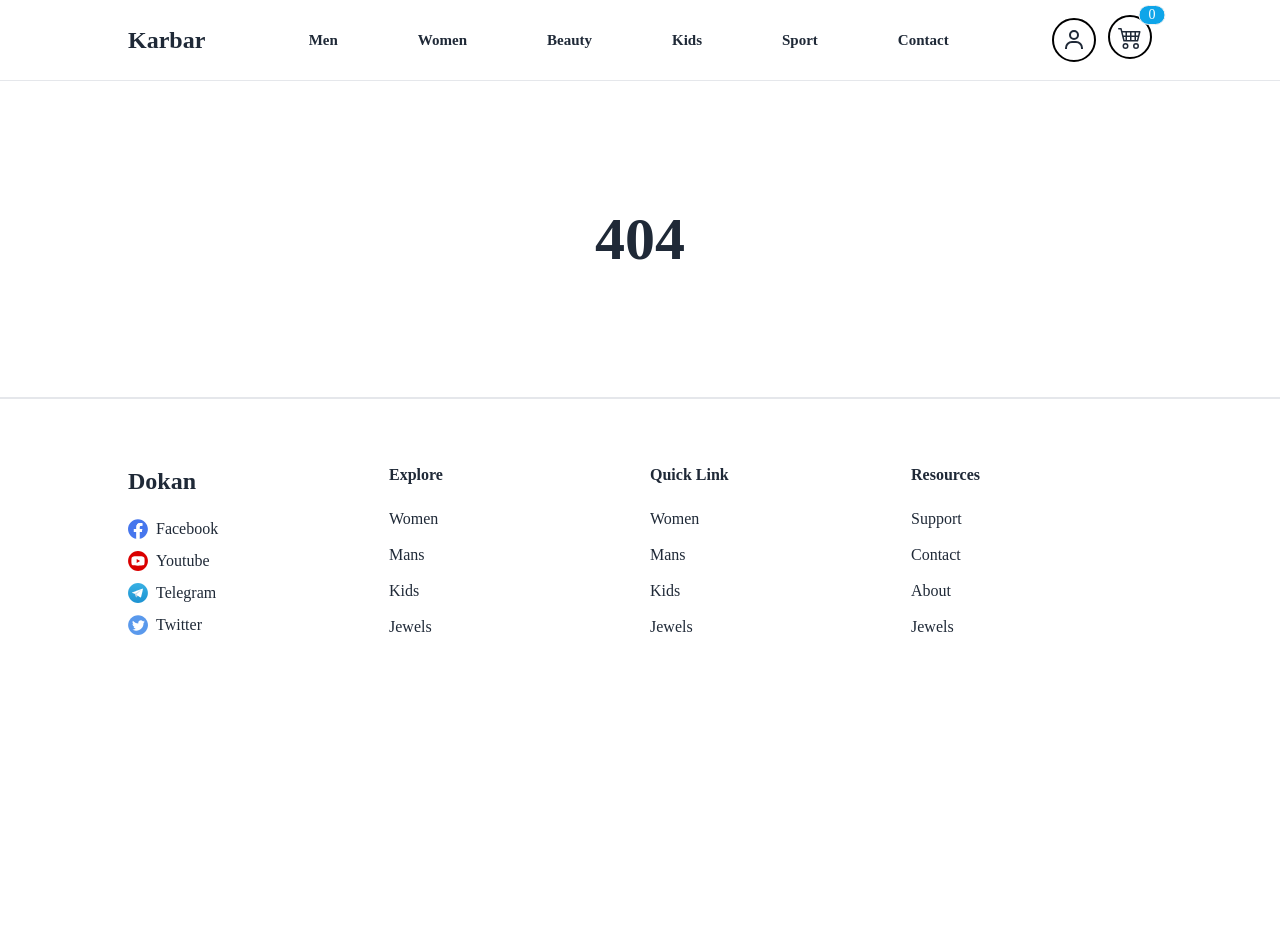
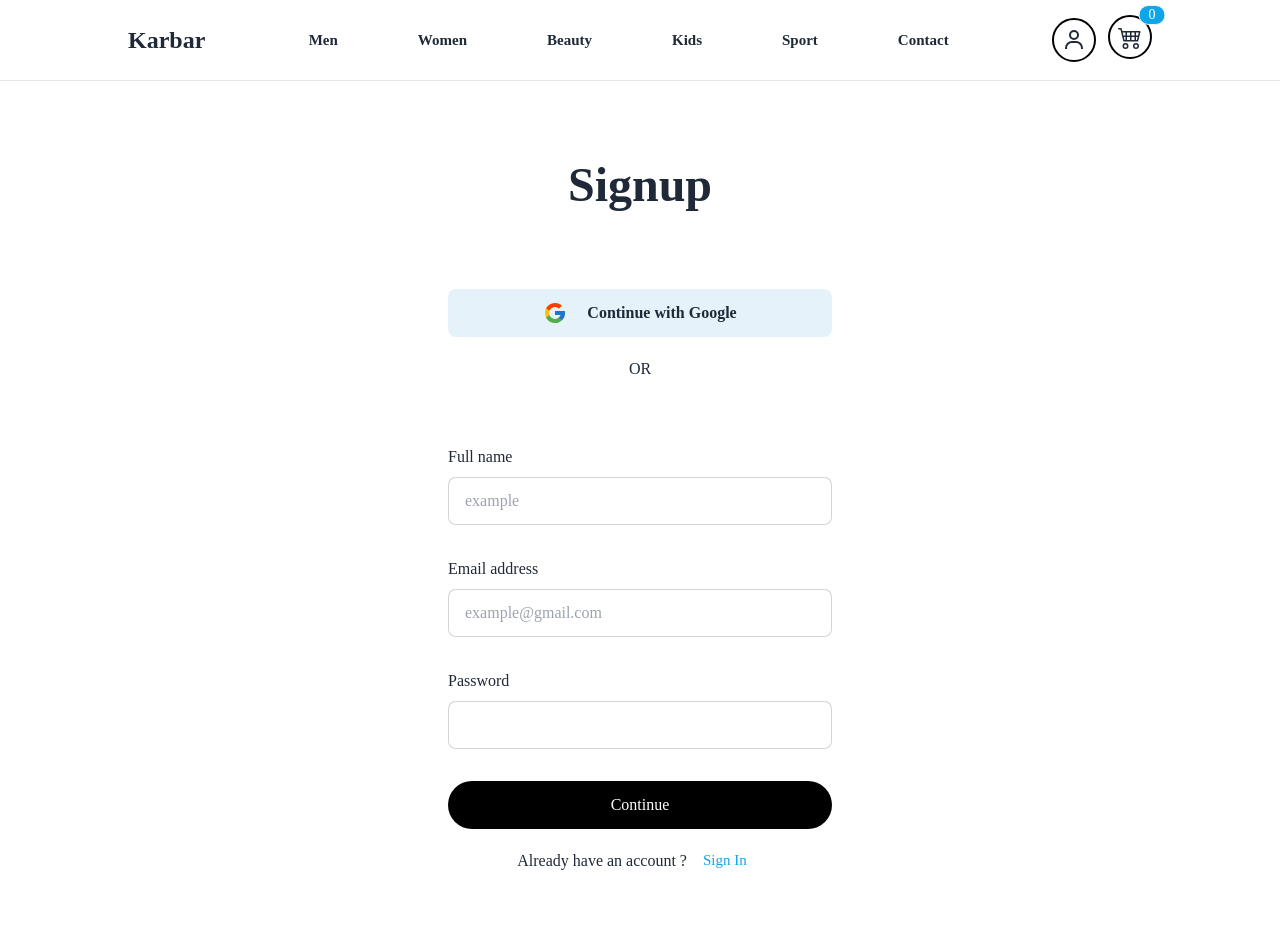
Before and after one commit to RHsanto/karbar-client, a React (Create React App) app: page /signup in a window 1280 px wide. Before the commit this address had no page. Shown: the top 952 px of the page. Before the commit the page ends 800 px from the top, so only its background shows below. Built offline with nearby package versions, Linux system fonts and the light colour scheme.

Commit message:
Complite Signup & Login page

```diff
--- /dev/null
+++ b/src/components/Home/Authentication/Login.js
@@ -0,0 +1,41 @@
+import React from "react";
+import { FcGoogle } from "react-icons/fc";
+import { Link } from "react-router-dom";
+
+const Login = () => {
+  return (
+    <div className="container mx-auto lg:px-32 py-20 ">
+      <h2 className="text-center">Login </h2>
+      <div className="mt-20 w-96 mx-auto">
+        <button className="flex justify-center items-center gap-5 bg-[#e6f2fa] p-3 rounded-lg w-full font-bold mb-5">
+          {" "}
+          <FcGoogle className="text-2xl " /> Continue with Google
+        </button>
+        <div className="text-center">OR</div>
+        <div className="mt-16 ">
+          <div className="mb-8">
+            <label htmlFor="Email">Email address </label>
+            <input
+              type="email"
+              placeholder="example@gmail.com"
+              className="input input-bordered w-full mt-2"
+            />
+          </div>
+          <div className="mb-8">
+            <label htmlFor="Password">Password </label>
+            <input type="text" className="input input-bordered w-full mt-2" />
+          </div>
+          <button className="bg-black text-white w-full p-3 rounded-full mb-5">Continue</button>
+          <div className="flex justify-center">
+            <span>New user ?</span>
+            <Link to="/signup" className="text-blue">
+              Create an account
+            </Link>
+          </div>
+        </div>
+      </div>
+    </div>
+  );
+};
+
+export default Login;
--- /dev/null
+++ b/src/components/Home/Authentication/SignUp.js
@@ -0,0 +1,45 @@
+import React from "react";
+import { FcGoogle } from "react-icons/fc";
+import { Link } from "react-router-dom";
+
+const SignUp = () => {
+  return (
+    <div className="container mx-auto lg:px-32 py-20 ">
+      <h2 className="text-center">Signup </h2>
+      <div className="mt-20 w-96 mx-auto">
+        <button className="flex justify-center items-center gap-5 bg-[#e6f2fa] p-3 rounded-lg w-full font-bold mb-5">
+          {" "}
+          <FcGoogle className="text-2xl " /> Continue with Google
+        </button>
+        <div className="text-center">OR</div>
+        <div className="mt-16 ">
+          <div className="mb-8">
+            <label htmlFor="name">Full name </label>
+            <input type="text" placeholder="example" className="input input-bordered w-full mt-2" />
+          </div>
+          <div className="mb-8">
+            <label htmlFor="Email">Email address </label>
+            <input
+              type="email"
+              placeholder="example@gmail.com"
+              className="input input-bordered w-full mt-2"
+            />
+          </div>
+          <div className="mb-8">
+            <label htmlFor="Password">Password </label>
+            <input type="text" className="input input-bordered w-full mt-2" />
+          </div>
+          <button className="bg-black text-white w-full p-3 rounded-full mb-5">Continue</button>
+          <div className="flex justify-center">
+            <span>Already have an account ?</span>
+            <Link to="/login" className="text-blue">
+              Sign In
+            </Link>
+          </div>
+        </div>
+      </div>
+    </div>
+  );
+};
+
+export default SignUp;
--- a/src/components/Home/Exploring/Explore.js
+++ b/src/components/Home/Exploring/Explore.js
@@ -105,13 +105,6 @@ const Explore = () => {
         >
           <BiDumbbell /> <small>Sports</small>
         </button>
-        <button
-          onClick={handleBeauty}
-          className={`${select === "Beauty" && "bg-black text-white"}
-           rounded-full py-1 px-5 flex items-center gap-1`}
-        >
-          <AiOutlineCrown /> <small>Beauty</small>
-        </button>
       </div>
       {/* selector items */}
       {select === "Women" && <Women />}
--- a/src/components/Home/HomePage.js
+++ b/src/components/Home/HomePage.js
@@ -12,7 +12,7 @@ import AllItems from "./Ternding/AllItems";
 const HomePage = () => {
   return (
     <div>
-      {/* <HeroSection /> */}
+      <HeroSection />
       <Discover />
       <NewArrivals />
       <AllStep />
--- a/src/components/Home/Money/Money.js
+++ b/src/components/Home/Money/Money.js
@@ -3,7 +3,7 @@ import money from "../../../images/money.png";
 const Money = () => {
   return (
     <div className=" container mx-auto lg:px-32 ">
-      <div className="lg:flex gap-10 items-center border-t-2 lg:pt-32 p-10">
+      <div className="lg:flex gap-10 items-center border-t-2 lg:py-32 p-10">
         <div>
           <h1 className="lg:leading-[80px] pb-10">Earn free money with Dokan</h1>
           <span>With Dokan you will get freeship & savings combo...</span>
--- a/src/components/common/HeroSection.js
+++ b/src/components/common/HeroSection.js
@@ -1,7 +1,29 @@
 import React from "react";
-
+import { BsSearch } from "react-icons/bs";
+import HI from "../../images/hi.png";
 const HeroSection = () => {
-  return <div></div>;
+  return (
+    <div
+      className="container mx-auto lg:px-32  bg-[#FEE2E2]
+     rounded-lg mb-20"
+    >
+      <div className="lg:grid grid-cols-2 items-center gap-10 lg:p-0 p-10">
+        <div>
+          <h5>In this season, find the best 🔥</h5>
+          <h1 className="my-10 lg:leading-[75px]">
+            Exclusive collection <br />
+            for everyone
+          </h1>
+          <button className="hero-btn flex items-center gap-3">
+            Explore Now <BsSearch />
+          </button>
+        </div>
+        <div>
+          <img src={HI} alt="" srcset="" />
+        </div>
+      </div>
+    </div>
+  );
 };
 
 export default HeroSection;
--- a/src/index.css
+++ b/src/index.css
@@ -41,6 +41,7 @@ li {
   cursor: pointer;
 }
 
+/* here all common btn */
 .common-btn,
 .common-btn2,
 .active-btn,
@@ -74,40 +75,7 @@ li {
   padding: 20px 36px;
 }
 
-.slick-next:before {
-  background-color: #f55c2a;
-  position: absolute;
-  margin-top: -300px;
-  width: 50px;
-  padding: 15px 10px;
-  border-radius: 50%;
-  margin-left: -250px;
-}
-.slick-prev:before {
-  background-color: #f55c2a;
-  position: absolute;
-  margin-top: -300px;
-  margin-left: 1250px;
-  width: 50px;
-  padding: 15px 10px;
-  border-radius: 50%;
-}
-
-@media only screen and (min-width: 200px) and (max-width: 600px) {
-  .slick-prev:before {
-    background-color: #f7503a;
-    position: absolute;
-    width: 50px;
-    margin-left: 350px;
-    padding: 15px 10px;
-    border-radius: 50%;
-    top: 100px;
-  }
-  .slick-next:before {
-    margin-left: -100px;
-    top: 100px;
-  }
-}
+/* img hover css */
 
 .imagesec:hover .select_size {
   display: block;
--- a/src/routes/index.js
+++ b/src/routes/index.js
@@ -12,6 +12,8 @@ import Cart from "../components/Home/Cart/Cart";
 import Contact from "../components/Home/Contact";
 import Checkout from "../components/Home/Cart/Checkout";
 import NotFound from "../components/Home/NotFound";
+import Login from "../components/Home/Authentication/Login";
+import SignUp from "../components/Home/Authentication/SignUp";
 
 const Index = () => {
   return (
@@ -28,6 +30,8 @@ const Index = () => {
         <Route path="/cart" element={<Cart />} />
         <Route path="/contact" element={<Contact />} />
         <Route path="/checkout" element={<Checkout />} />
+        <Route path="/login" element={<Login />} />
+        <Route path="/signup" element={<SignUp />} />
         <Route path="*" element={<NotFound />} />
       </Routes>
       <Footer />
```
Also changed, not shown: src/images/heroImg.png (added), src/images/hi.png (added).
